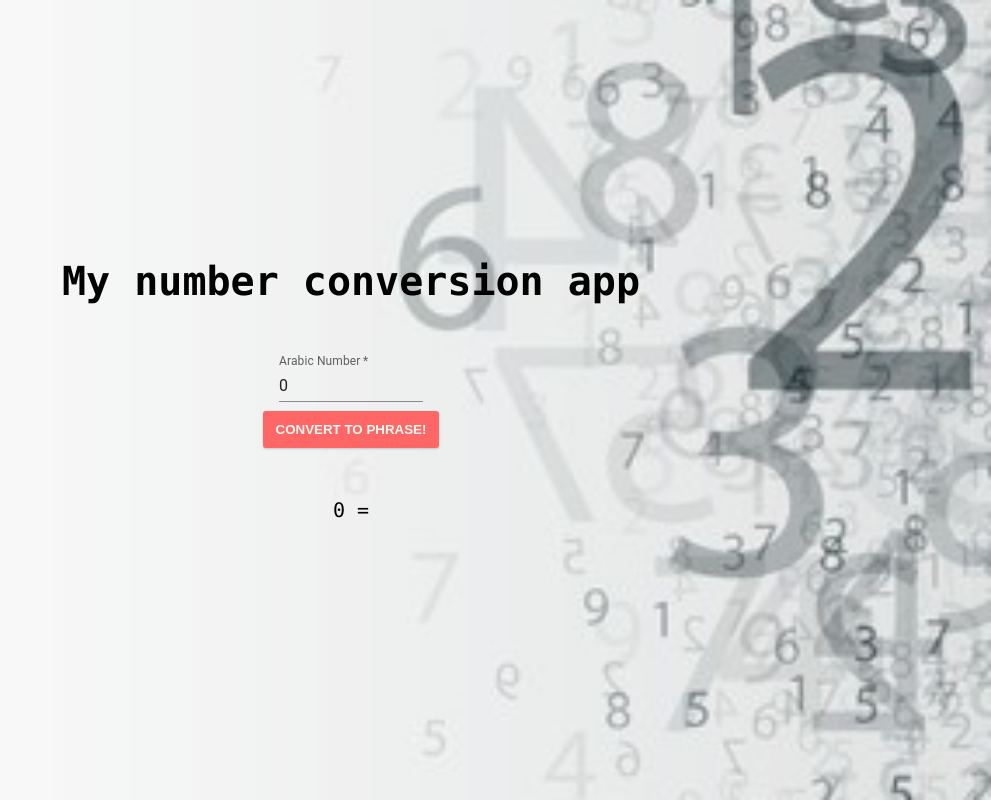
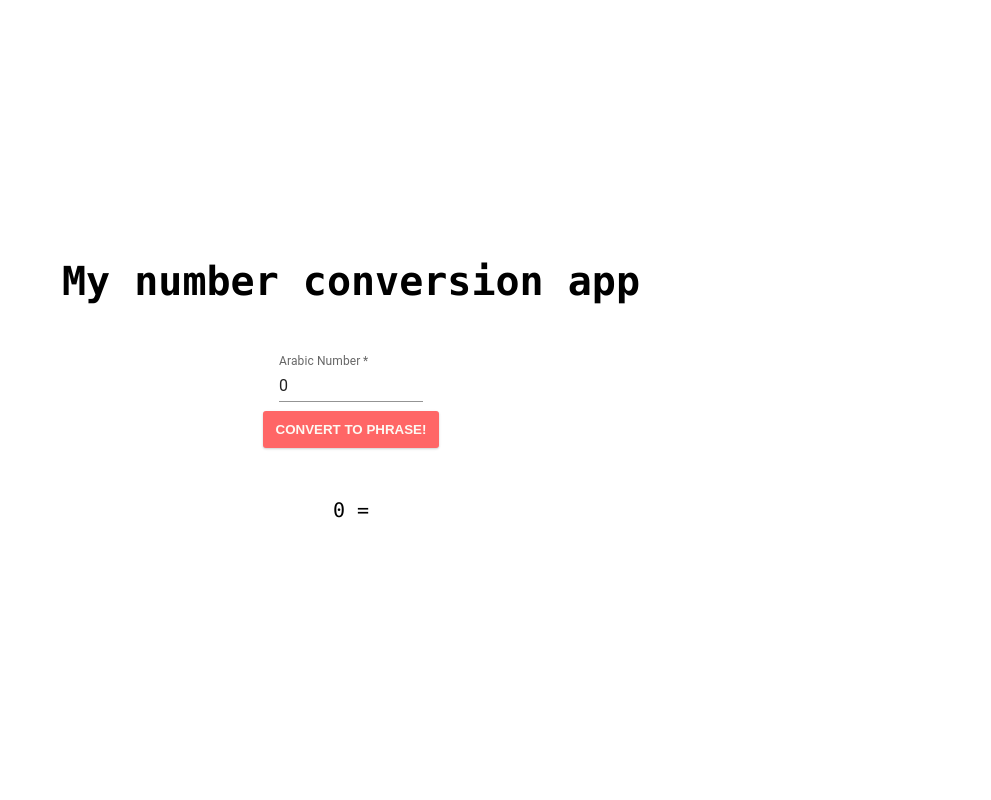
Before and after one commit to Witchcraf/JS-numerals, a React (Create React App) app in the folder arabic-number-conversion-app/: page / in a window 1280 px wide. Shown: the whole page, without its empty margins (289-1280 px from the left). Built offline with nearby package versions, Linux system fonts and the light colour scheme.

Commit message:
feat: remove background image and background css.

```diff
--- a/arabic-number-conversion-app/src/App.css
+++ b/arabic-number-conversion-app/src/App.css
@@ -7,18 +7,11 @@ body {
     text-align: center;
     font-family:'Lucida Console', cursive;
     font-size: 20px;
-    background: url("images/background.jpg") no-repeat center center fixed;
-    -webkit-background-size: cover;
-    -moz-background-size: cover;
-    -o-background-size: cover;
-    background-size: cover;
 }
-
 
 h1 {
     margin: 0 0 50px;
     font-family:'Lucida Console', cursive;
-
 }
 
 .input {
@@ -33,15 +26,3 @@ form{
     margin: 0 0 50px;
     font-family:'Lucida Console', cursive;
 }
-
-.submitButton{
-    width: 200px;
-    height: 30px;
-    font-weight: bold;
-    font-size: 20px;
-    border: 2px solid forestgreen;
-    background-color: rgb(226, 252, 184);
-    cursor: pointer;
-    margin: 10px;
-    font-family:'Lucida Console', cursive;
-}
```
Also changed, not shown: arabic-number-conversion-app/src/images/background.jpg (deleted).
